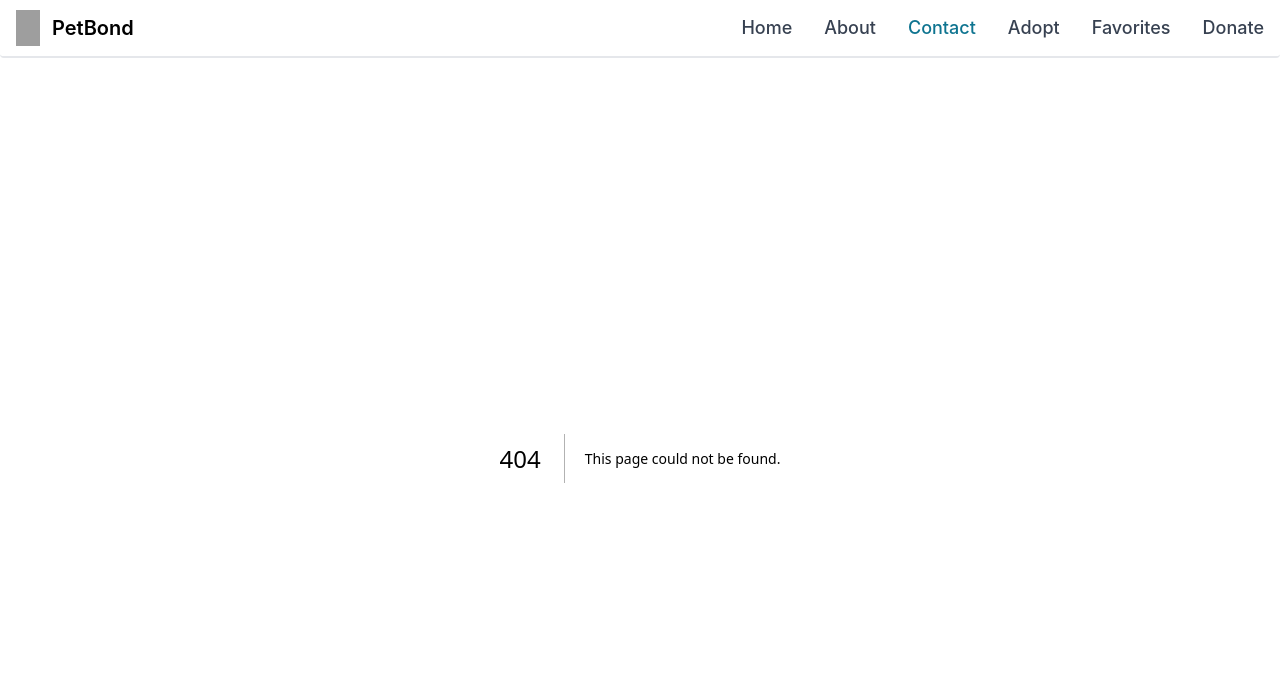
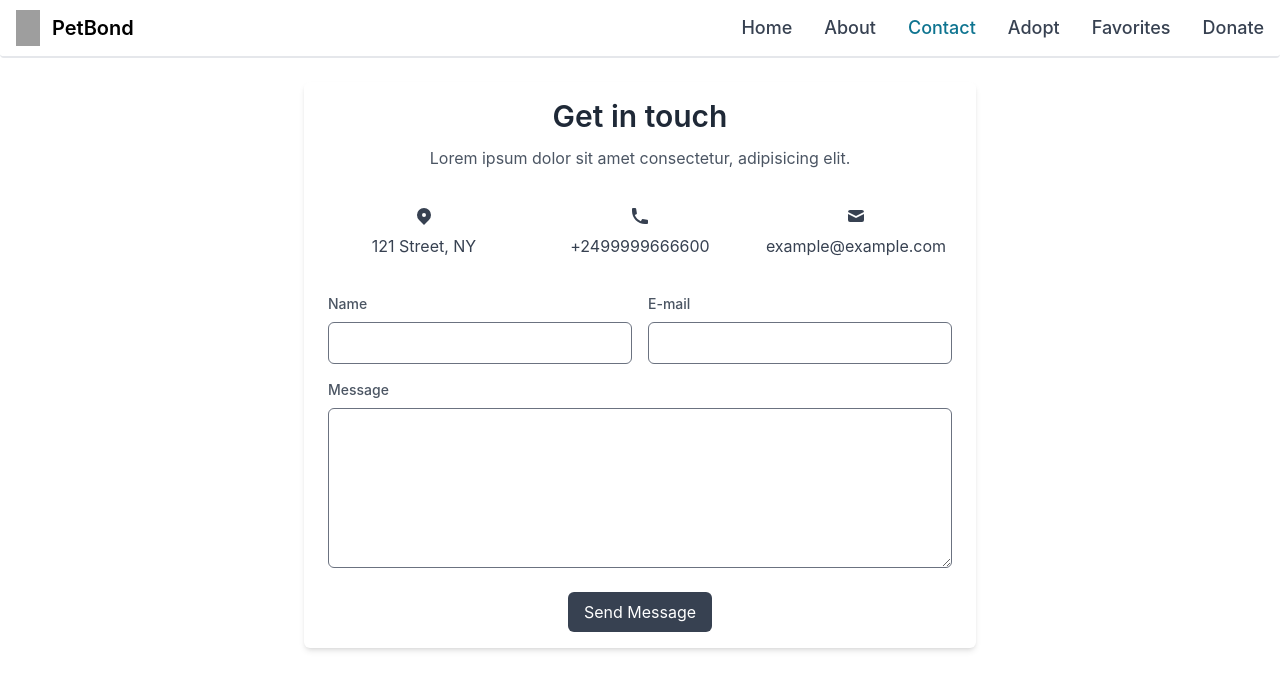
Before and after one commit to badkamyk/pet-bond, a Next.js app: page /contact in a window 1280 px wide. Before the commit this address had no page. Shown: the top 690 px of the page. Built offline with nearby package versions, Linux system fonts and the light colour scheme; grey boxes are pictures that could not be loaded.

Commit message:
feat: contact page

```diff
--- /dev/null
+++ b/app/contact/page.tsx
@@ -0,0 +1,79 @@
+export default function Contact() {
+    return (
+        <section className="w-full max-w-2xl px-6 py-4 mx-auto bg-white rounded-md shadow-md dark:bg-gray-800">
+            <h2 className="text-3xl font-semibold text-center text-gray-800 dark:text-white">Get in touch</h2>
+
+            <p className="mt-3 text-center text-gray-600 dark:text-gray-400">
+                Lorem ipsum dolor sit amet consectetur, adipisicing elit.
+            </p>
+
+            <div className="grid grid-cols-1 gap-6 mt-6 sm:grid-cols-2 md:grid-cols-3">
+                <a href="#"
+                   className="flex flex-col items-center px-4 py-3 text-gray-700 transition-colors duration-300 transform rounded-md dark:text-gray-200 hover:bg-blue-200 dark:hover:bg-blue-500">
+                    <svg className="w-5 h-5" xmlns="http://www.w3.org/2000/svg" viewBox="0 0 20 20" fill="currentColor">
+                        <path fillRule="evenodd"
+                              d="M5.05 4.05a7 7 0 119.9 9.9L10 18.9l-4.95-4.95a7 7 0 010-9.9zM10 11a2 2 0 100-4 2 2 0 000 4z"
+                              clipRule="evenodd"/>
+                    </svg>
+
+                    <span className="mt-2">121 Street, NY</span>
+                </a>
+
+                <a href="#"
+                   className="flex flex-col items-center px-4 py-3 text-gray-700 transition-colors duration-300 transform rounded-md dark:text-gray-200 hover:bg-blue-200 dark:hover:bg-blue-500">
+                    <svg className="w-5 h-5" xmlns="http://www.w3.org/2000/svg" viewBox="0 0 20 20" fill="currentColor">
+                        <path
+                            d="M2 3a1 1 0 011-1h2.153a1 1 0 01.986.836l.74 4.435a1 1 0 01-.54 1.06l-1.548.773a11.037 11.037 0 006.105 6.105l.774-1.548a1 1 0 011.059-.54l4.435.74a1 1 0 01.836.986V17a1 1 0 01-1 1h-2C7.82 18 2 12.18 2 5V3z"/>
+                    </svg>
+
+                    <span className="mt-2">+2499999666600</span>
+                </a>
+
+                <a href="#"
+                   className="flex flex-col items-center px-4 py-3 text-gray-700 transition-colors duration-300 transform rounded-md dark:text-gray-200 hover:bg-blue-200 dark:hover:bg-blue-500">
+                    <svg className="w-5 h-5" xmlns="http://www.w3.org/2000/svg" viewBox="0 0 20 20" fill="currentColor">
+                        <path d="M2.003 5.884L10 9.882l7.997-3.998A2 2 0 0016 4H4a2 2 0 00-1.997 1.884z"/>
+                        <path d="M18 8.118l-8 4-8-4V14a2 2 0 002 2h12a2 2 0 002-2V8.118z"/>
+                    </svg>
+
+                    <span className="mt-2">example@example.com</span>
+                </a>
+            </div>
+
+            <div className="mt-6 ">
+                <div className="items-center -mx-2 md:flex">
+                    <div className="w-full mx-2">
+                        <label className="block mb-2 text-sm font-medium text-gray-600 dark:text-gray-200">Name</label>
+
+                        <input
+                            className="block w-full px-4 py-2 text-gray-700 bg-white border rounded-md dark:bg-gray-800 dark:text-gray-300 dark:border-gray-600 focus:border-blue-400 focus:ring-blue-300 dark:focus:border-blue-300 focus:outline-none focus:ring focus:ring-opacity-40"
+                            type="text"/>
+                    </div>
+
+                    <div className="w-full mx-2 mt-4 md:mt-0">
+                        <label
+                            className="block mb-2 text-sm font-medium text-gray-600 dark:text-gray-200">E-mail</label>
+
+                        <input
+                            className="block w-full px-4 py-2 text-gray-700 bg-white border rounded-md dark:bg-gray-800 dark:text-gray-300 dark:border-gray-600 focus:border-blue-400 focus:ring-blue-300 dark:focus:border-blue-300 focus:outline-none focus:ring focus:ring-opacity-40"
+                            type="email"/>
+                    </div>
+                </div>
+
+                <div className="w-full mt-4">
+                    <label className="block mb-2 text-sm font-medium text-gray-600 dark:text-gray-200">Message</label>
+
+                    <textarea
+                        className="block w-full h-40 px-4 py-2 text-gray-700 bg-white border rounded-md dark:bg-gray-800 dark:text-gray-300 dark:border-gray-600 focus:border-blue-400 dark:focus:border-blue-300 focus:outline-none focus:ring focus:ring-blue-300 focus:ring-opacity-40"/>
+                </div>
+
+                <div className="flex justify-center mt-6">
+                    <button
+                        className="px-4 py-2 text-white transition-colors duration-300 transform bg-gray-700 rounded-md hover:bg-gray-600 focus:outline-none focus:bg-gray-600">Send
+                        Message
+                    </button>
+                </div>
+            </div>
+        </section>
+    )
+}
--- a/components/Navbar.tsx
+++ b/components/Navbar.tsx
@@ -36,7 +36,7 @@ export default function Nav() {
         <Navbar
             fluid={true}
             rounded={true}
-            className="border-b-2"
+            className="border-b-2 mb-6"
         >
             <Navbar.Brand href="/">
                 <Image
```
